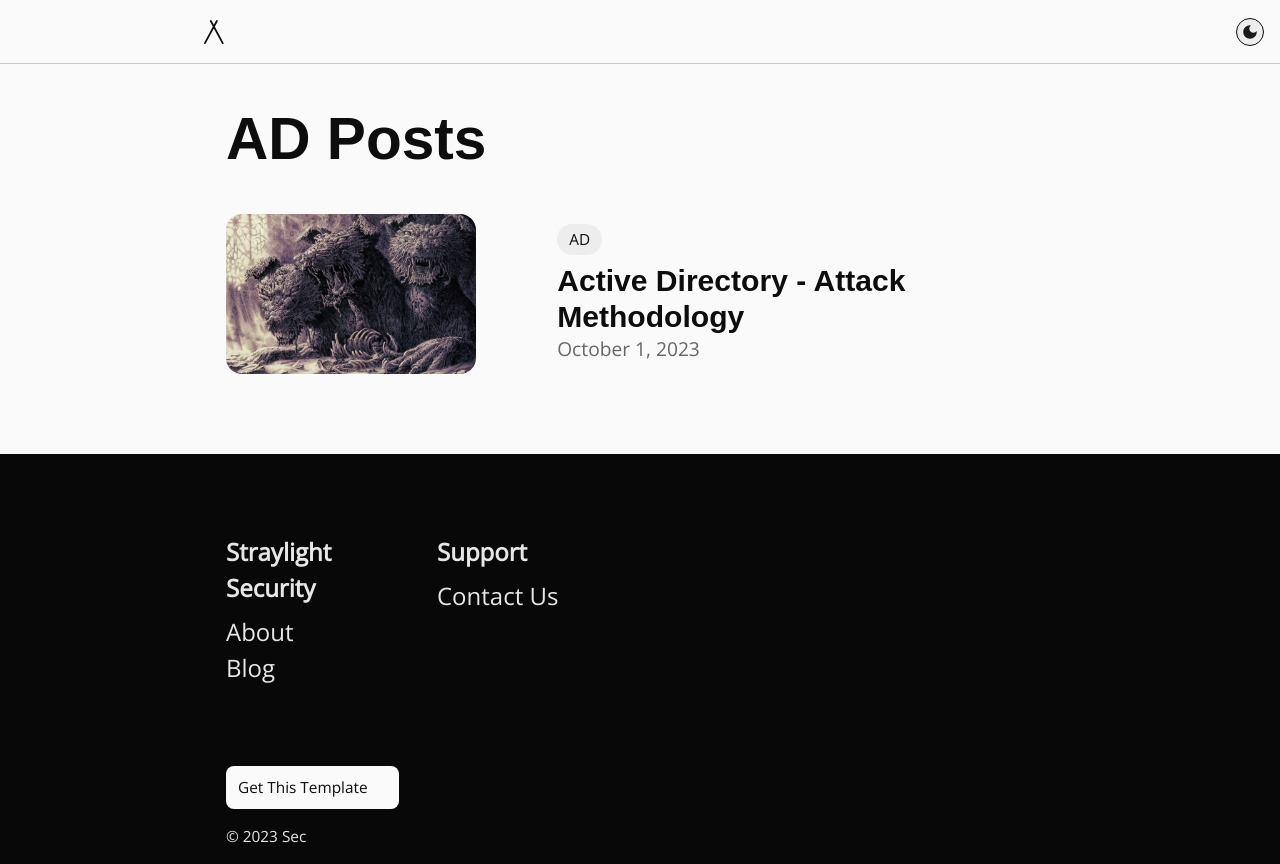
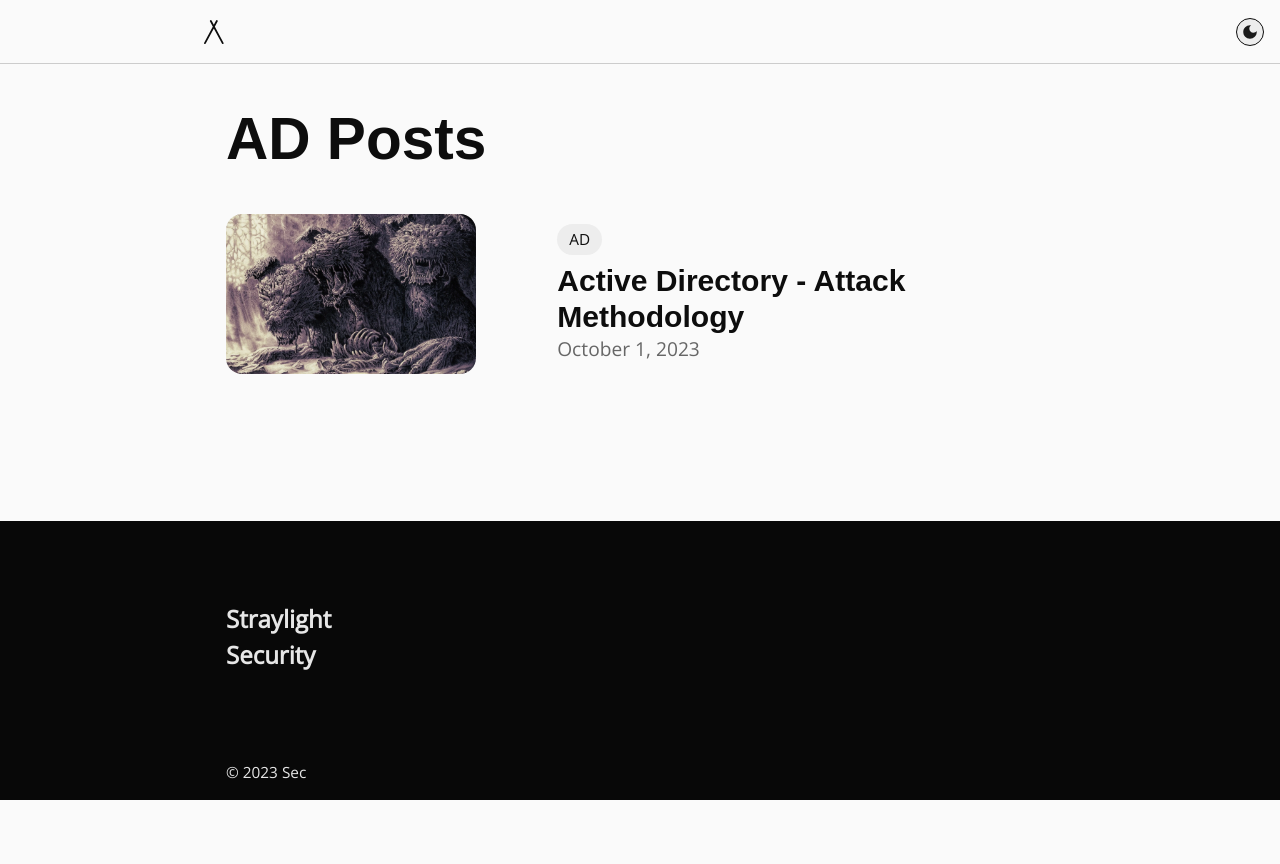
Before and after one commit to mellonaut/sec, an Astro site: page /blog/category/ad in a window 1280 px wide. After the commit the page ends 800 px from the top, so only its background shows below. Built offline with nearby package versions, Linux system fonts and the light colour scheme; Astro itself is replaced by a stand-in of ours; some icons are missing.

Commit message:
AD Methodology

```diff
--- a/src/components/Footer.astro
+++ b/src/components/Footer.astro
@@ -10,13 +10,13 @@ import LittleSticksPlug from "./LittleSticksPlug.astro";
     <div class="footer-links__grid">
       <ul>
         <li><strong>Straylight Security</strong></li>
-        <li>About</li>
-        <li>Blog</li>
+        <!-- <li>About</li>
+        <li>Blog</li> -->
       </ul>
-      <ul>
+      <!-- <ul>
         <li><strong>Support</strong></li>
         <li>Contact Us</li>
-      </ul>
+      </ul> -->
     </div>
     <!-- You can delete this code or hide in the settings.ts file -->
     {settings.showLittleSticksPlug && <div>
--- a/src/data/settings.ts
+++ b/src/data/settings.ts
@@ -3,5 +3,5 @@ export const settings = {
   name: 'Sec',
   title: 'Security Operations',
   description: 'Cheatsheets and Methodologies',
-  showLittleSticksPlug: true,
+  showLittleSticksPlug: false,
 }
```
